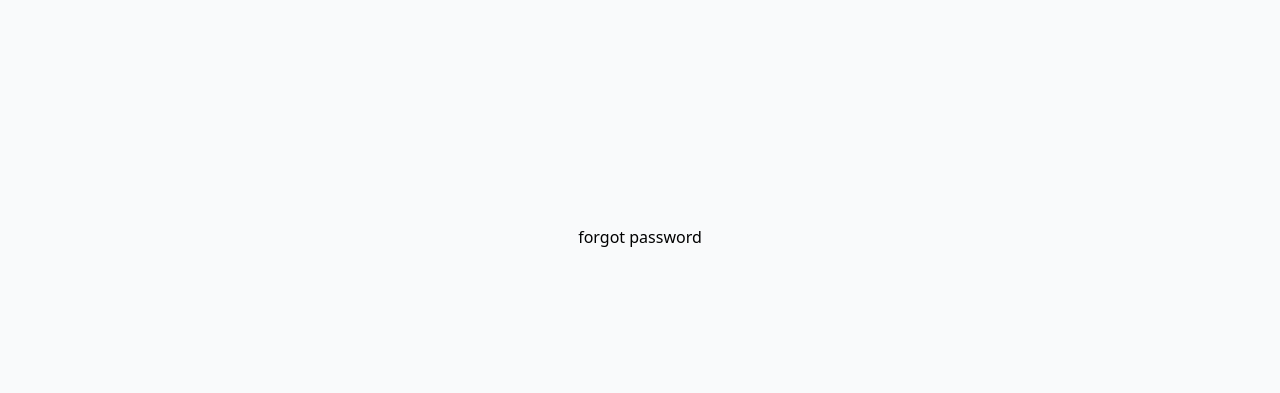
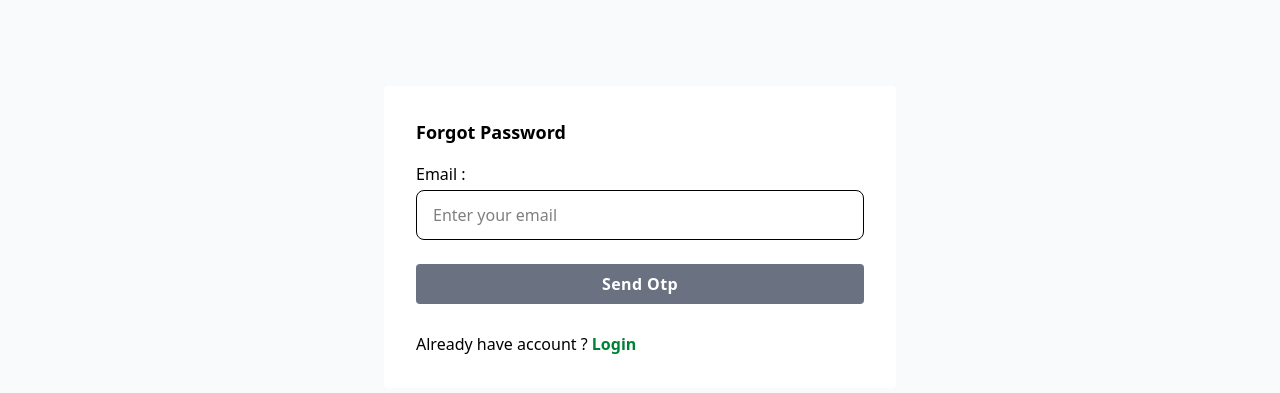
Before and after one commit to tausif-alam-64/Kishan-Campus, a React (Vite) app: page /forgot-password in a window 1280 px wide. Shown: the part 259-652 px from the top of the page. Built offline with nearby package versions, Linux system fonts and the light colour scheme; no server answers.

Commit message:
feat(auth): add forgot password UI

```diff
--- a/src/pages/auth/ForgotPassword.jsx
+++ b/src/pages/auth/ForgotPassword.jsx
@@ -1,10 +1,46 @@
-import React from 'react'
+import React, { useState } from 'react'
+import { Link } from 'react-router-dom';
 
 const ForgotPassword = () => {
+    const [data , setData] = useState({
+        email: ""
+    })
+    const valideValue = Object.values(data).every((el) => el);
   return (
-    <div>
-      forgot password
-    </div>
+    <section className="w-full container mx-auto px-2">
+      <div className="bg-white my-4 w-full max-w-lg mx-auto rounded p-8">
+        <p className="font-semibold text-lg ">Forgot Password</p>
+        <form action="" className="grid gap-3 py-4">
+          <div className="grid gap-1">
+            <label htmlFor="email">Email :</label>
+            <input
+              type="email"
+              id="email"
+              placeholder="Enter your email"
+              className="w-full px-4 py-3 border rounded-lg"
+              name="email"
+            />
+          </div>
+          <button
+            disabled={!valideValue}
+            className={`${
+              valideValue ? "bg-green-800 hover:bg-green-700" : "bg-gray-500"
+            } text-white py-2 rounded font-semibold my-3 tracking-wide`}
+          >
+            Send Otp
+          </button>
+        </form>
+        <p>
+          Already have account ?{" "}
+          <Link
+            to={"/login"}
+            className="font-semibold text-green-700 hover:text-green-800"
+          >
+            Login
+          </Link>
+        </p>
+      </div>
+    </section>
   )
 }
 
--- a/src/pages/auth/Login.jsx
+++ b/src/pages/auth/Login.jsx
@@ -1,5 +1,4 @@
 import React, { useState } from "react";
-import AuthCard from "../../component/auth/AuthCard";
 import { FaRegEyeSlash } from "react-icons/fa";
 import { FaRegEye } from "react-icons/fa";
 import { Link } from "react-router-dom";
@@ -44,7 +43,7 @@ const Login = () => {
             </div>
             <Link
               to={"/forgot-password"}
-              className="block ml-auto hover:text-primary-200"
+              className="block ml-auto text-sm hover:text-green-600"
             >
               Forgot Password ?
             </Link>
```
